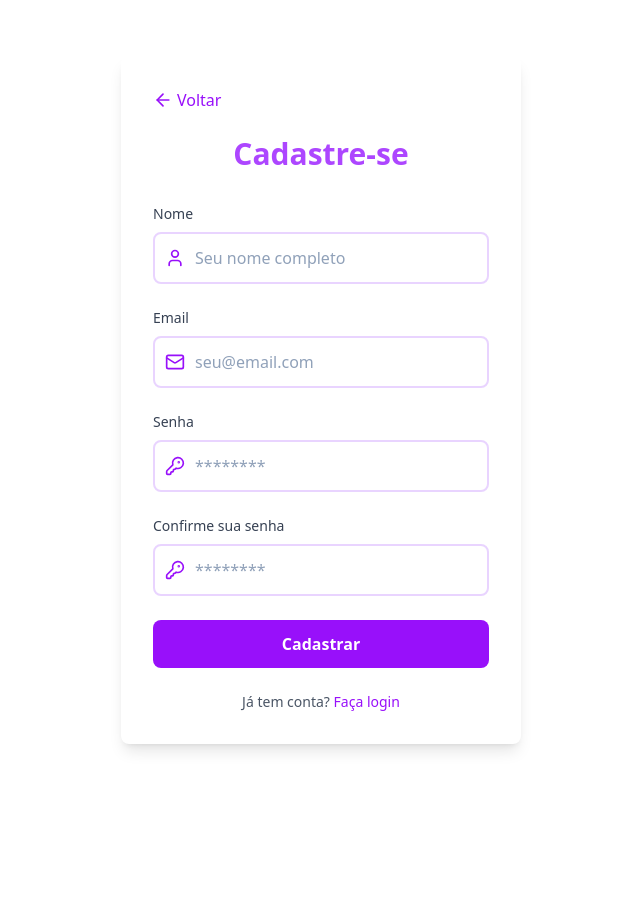
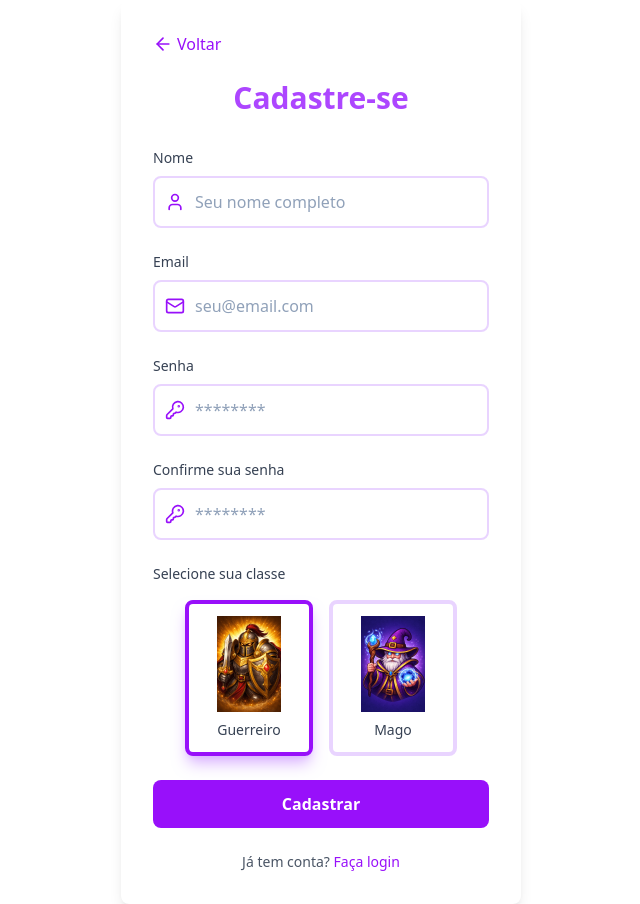
Before and after one commit to edilsonjrdev99/Jogo-Frontend-Vue, a Vue app: page /cadastro in a window 1280 px wide. Shown: the whole page, without its empty margins (319-959 px from the left). Before the commit the page ends 800 px from the top, so only its background shows below. Built offline with nearby package versions, Linux system fonts and the light colour scheme; no server answers.

Commit message:
feat: Adiciona classe no cadastro

```diff
--- a/src/App.vue
+++ b/src/App.vue
@@ -14,7 +14,7 @@
   const { showLoader, hideLoader } = useLoader();
 
   onMounted(async () => {
-    showLoader('Verificando autenticação...');
+    showLoader();
     await authStore.checkAuth();
     hideLoader();
   });
--- a/src/composables/action/users/useUsers.ts
+++ b/src/composables/action/users/useUsers.ts
@@ -3,6 +3,9 @@ import { useRouter } from 'vue-router';
 
 // TYPE
 import type { CreateUserApiRequestType } from "@/types/api/requests/users/usersApiRequestType.type";
+
+// COMPONENT
+import { useToast } from 'vue-toastification';
 
 // COMPOSABLE
 import useUsersApi from "@/composables/api/users/useUsersApi";
@@ -13,8 +16,8 @@ export default function useUsers() {
    */
   const { createUserRequest } = useUsersApi();
 
+  const toast = useToast();
   const router = useRouter();
-
   const isLoading = ref(false);
 
   const forms = ref<CreateUserApiRequestType>(getDefaultForms());
@@ -28,13 +31,13 @@ export default function useUsers() {
     createUserRequest(
       forms.value,
       (response) => {
-        console.log(response.data);
         isLoading.value = false;
         resetCreateForm();
+        toast.success(response.data.message || 'Usuário criado com sucesso.');
         router.push('/login');
       }, // Success
       (error) => {
-        console.log(error.response?.data);
+        toast.error(error.response?.data.message || 'Erro ao criar usuário.');
       } // Error
     );
   }
@@ -50,13 +53,14 @@ export default function useUsers() {
    * Responsável por retornar o form de cadastro de usuário default
    * @returns CreateUserApiRequestType - form de criação de usuário
    */
-  function getDefaultForms() {
+  function getDefaultForms(): CreateUserApiRequestType {
     return {
       name: '',
       email: '',
       password: '',
       password_confirmation: '',
-      is_admin: false
+      is_admin: false,
+      class: 'warrior'
     }
   }
 
--- a/src/types/api/requests/users/usersApiRequestType.type.ts
+++ b/src/types/api/requests/users/usersApiRequestType.type.ts
@@ -1,7 +1,10 @@
+export type UserClass = 'warrior' | 'mage';
+
 export interface CreateUserApiRequestType {
   name: string;
   email: string;
   password: string;
   password_confirmation: string;
   is_admin: boolean;
+  class: UserClass;
 }
--- a/src/view/Register.vue
+++ b/src/view/Register.vue
@@ -77,6 +77,40 @@
             icon="KeyRound"
           />
 
+          <!-- Classe -->
+          <p class="mb-4 block text-sm font-medium text-gray-700">Selecione sua classe</p>
+          <div class="flex items-center justify-center w-full gap-4">
+            <!-- Guerreiro -->
+            <label class="cursor-pointer">
+              <input
+                type="radio"
+                name="class"
+                value="warrior"
+                v-model="forms.class"
+                class="sr-only peer"
+              >
+              <div class="relative rounded-lg border-4 border-purple-200 p-3 transition-all duration-200 hover:border-purple-400 peer-checked:border-purple-600 peer-checked:shadow-lg peer-checked:shadow-purple-300">
+                <img src="@/assets/class/guerreiro.png" alt="Guerreiro" class="w-24 h-24 object-contain">
+                <p class="text-center mt-2 text-sm font-medium text-gray-700">Guerreiro</p>
+              </div>
+            </label>
+
+            <!-- Mago -->
+            <label class="cursor-pointer">
+              <input
+                type="radio"
+                name="class"
+                value="mage"
+                v-model="forms.class"
+                class="sr-only peer"
+              >
+              <div class="relative rounded-lg border-4 border-purple-200 p-3 transition-all duration-200 hover:border-purple-400 peer-checked:border-purple-600 peer-checked:shadow-lg peer-checked:shadow-purple-300">
+                <img src="@/assets/class/mago.png" alt="Mago" class="w-24 h-24 object-contain">
+                <p class="text-center mt-2 text-sm font-medium text-gray-700">Mago</p>
+              </div>
+            </label>
+          </div>
+
           <!-- Botão -->
           <CommonButton
             v-model:isLoading="isLoading"
```
Also changed, not shown: src/assets/class/guerreiro.png (added), src/assets/class/mago.png (added).
